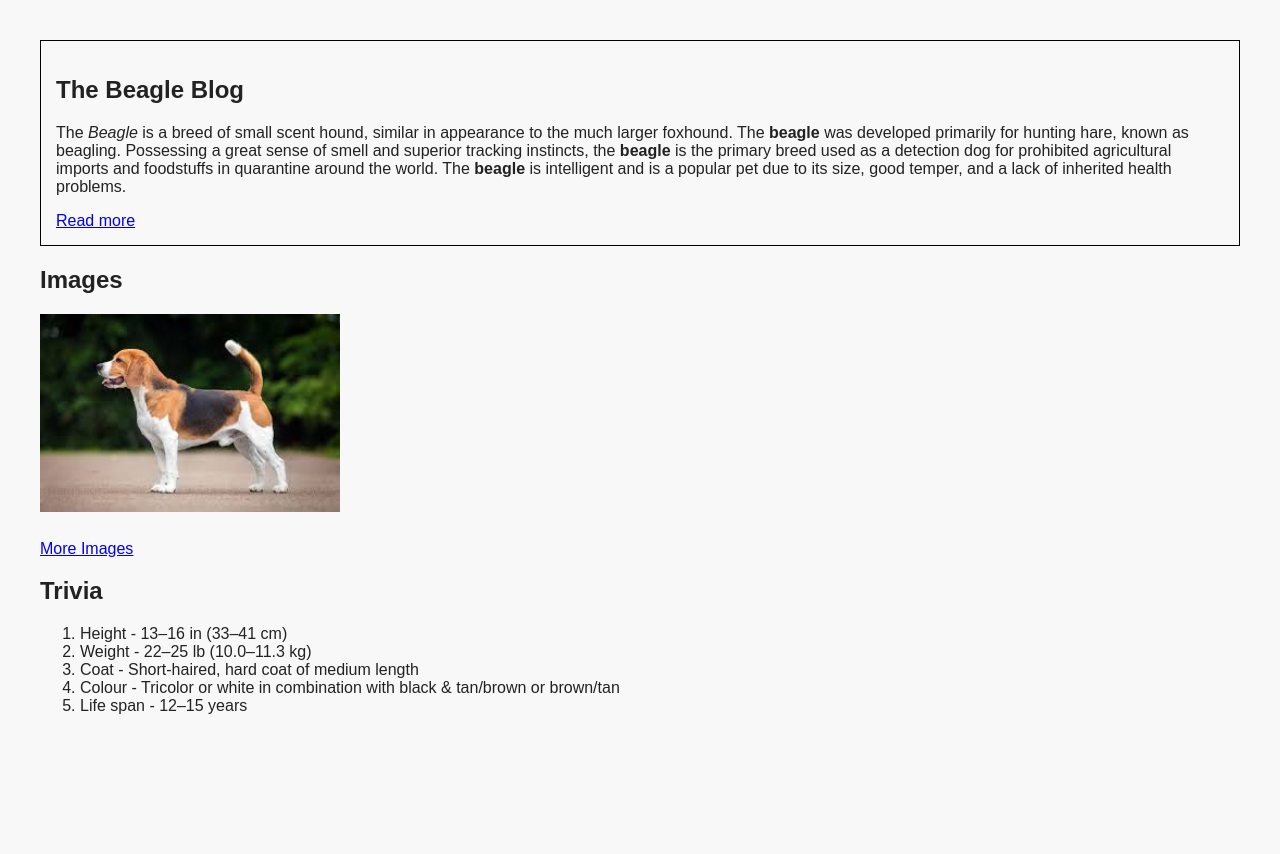
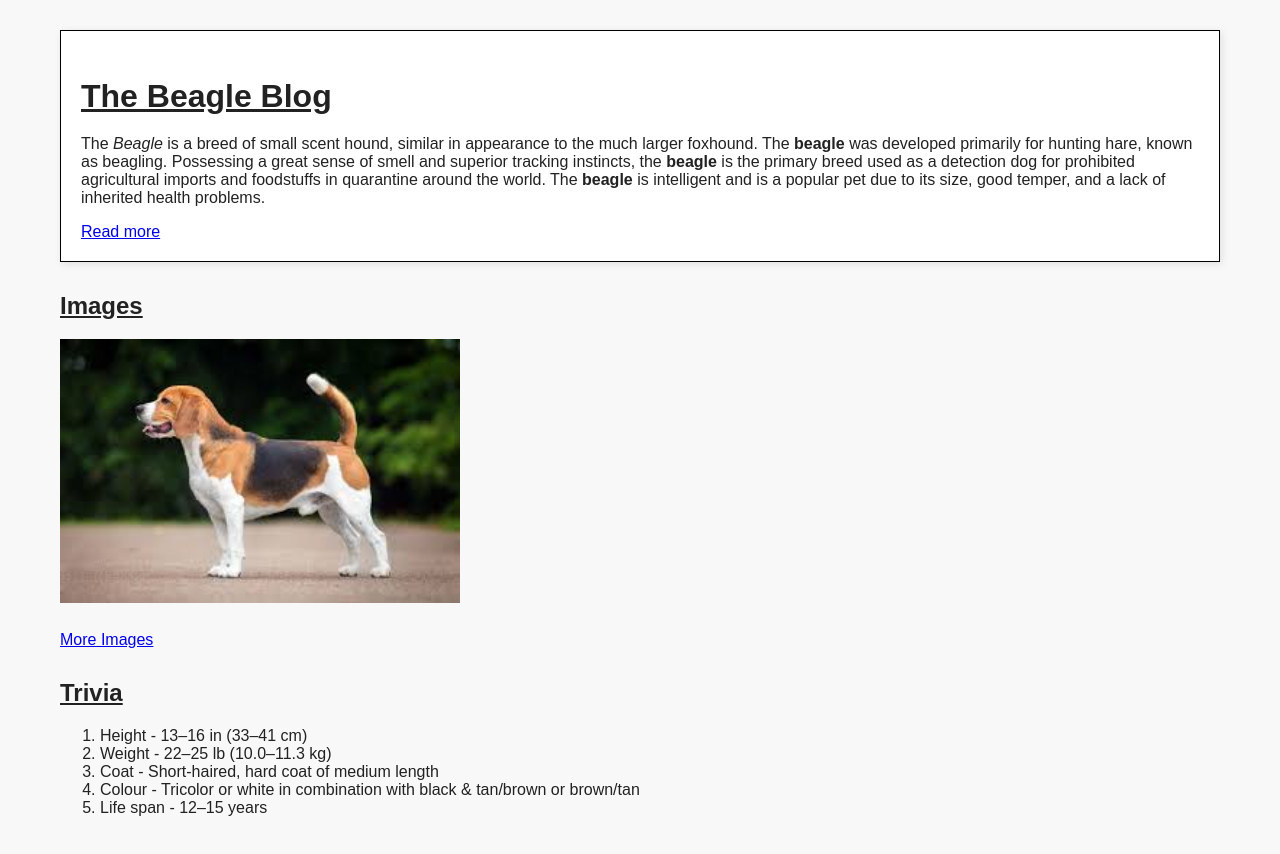
Before and after one commit to Sumitasawa/Beagle, a plain HTML site: page index.html in a window 1280 px wide. Before the commit the page ends 800 px from the top, so only its background shows below. Drawn offline with Linux system fonts and the light colour scheme.

```diff
--- a/index.html
+++ b/index.html
@@ -4,13 +4,15 @@
   <meta charset="UTF-8" />
   <meta name="viewport" content="width=device-width, initial-scale=1.0"/>
   <title>The Beagle Blog</title>
+  <link rel="icon" type="image/png" href="favicon.png" />
+
   <link rel="stylesheet" href="style.css" />
 </head>
 <body>
 
   <div class="container">
     <div class="blog-box">
-      <h2><strong>The Beagle Blog</strong></h2>
+      <h2 class="heading">The Beagle Blog</h2>
       <p>
         The <em>Beagle</em> is a breed of small scent hound, similar in appearance to the much larger foxhound.
         The <strong>beagle</strong> was developed primarily for hunting hare, known as beagling.
@@ -21,12 +23,12 @@
       <a href="https://en.wikipedia.org/wiki/Beagle" target="_blank">Read more</a>
     </div>
 
-    <h2>Images</h2>
+    <h2 class="subheading">Images</h2>
     <img src="Beagle.jpg" alt="Beagle" class="beagle-img" />
     <br />
     <a href="https://www.google.com/search?q=beagle&tbm=isch" target="_blank">More Images</a>
 
-    <h2>Trivia</h2>
+    <h2 class="subheading">Trivia</h2>
     <ol>
       <li>Height - 13–16 in (33–41 cm)</li>
       <li>Weight - 22–25 lb (10.0–11.3 kg)</li>
--- a/style.css
+++ b/style.css
@@ -1,28 +1,49 @@
-body {
+/* General page styling */
+body, html {
+  margin: 0;
+  padding: 0;
+  height: 100%;
   font-family: Arial, sans-serif;
-  margin: 20px;
-  background-color: #f8f8f8;  /* soft background */
+  background-color: #f8f8f8;
   color: #222;
 }
 
-
+/* Main container */
 .container {
   width: 100%;
-  padding: 20px;
+  min-height: 100vh;
+  padding: 30px 60px;
   box-sizing: border-box;
 }
 
+/* Headings */
+.heading {
+  text-decoration: underline;
+  font-weight: bold;
+  font-size: 32px;
+  margin-bottom: 20px;
 
+}
 
+.subheading {
+  text-decoration: underline;
+  font-size: 24px;
+  margin-top: 30px;
+}
+
+/* Blog content box */
 .blog-box {
   border: 1px solid black;
-  padding: 15px;
+  background-color: white;
+  padding: 20px;
   margin-bottom: 20px;
+  box-shadow: 2px 2px 8px rgba(0,0,0,0.1);
 }
 
+/* Image styling */
 .beagle-img {
-  width: 50%;
-  max-width: 300px;
+  width: 100%;
+  max-width: 400px;
   height: auto;
   display: block;
   margin-bottom: 10px;
```
